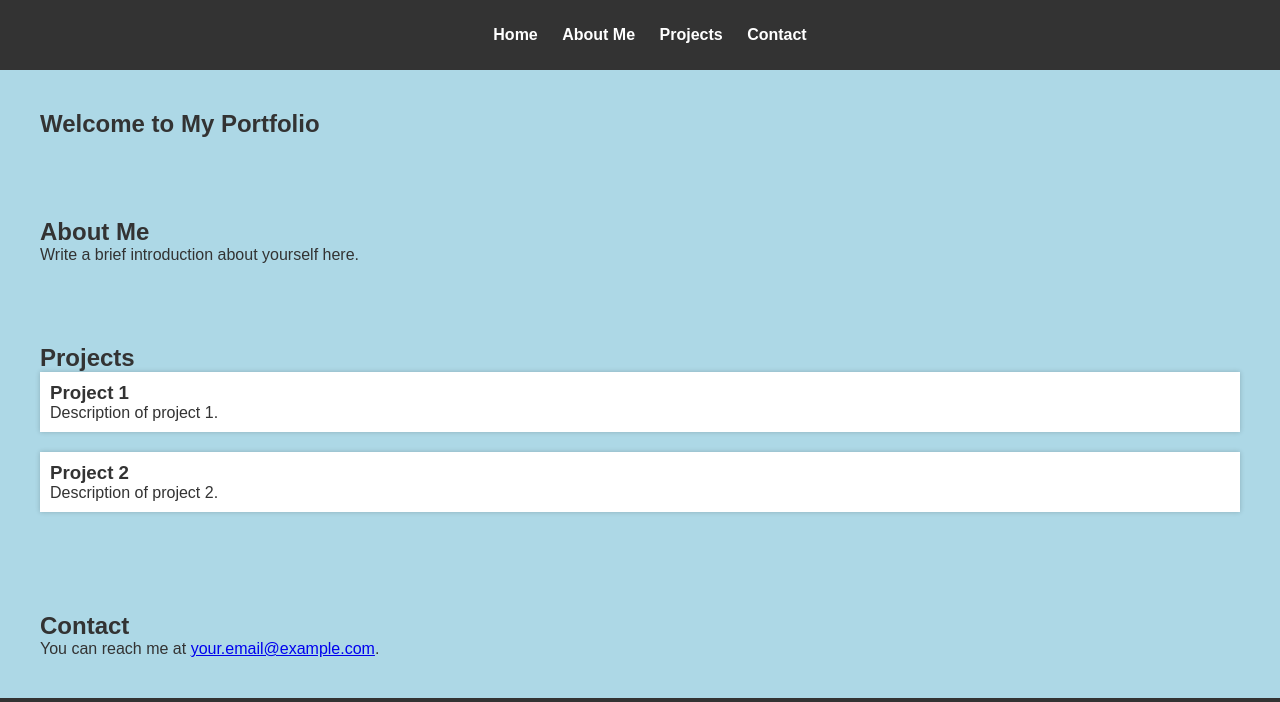
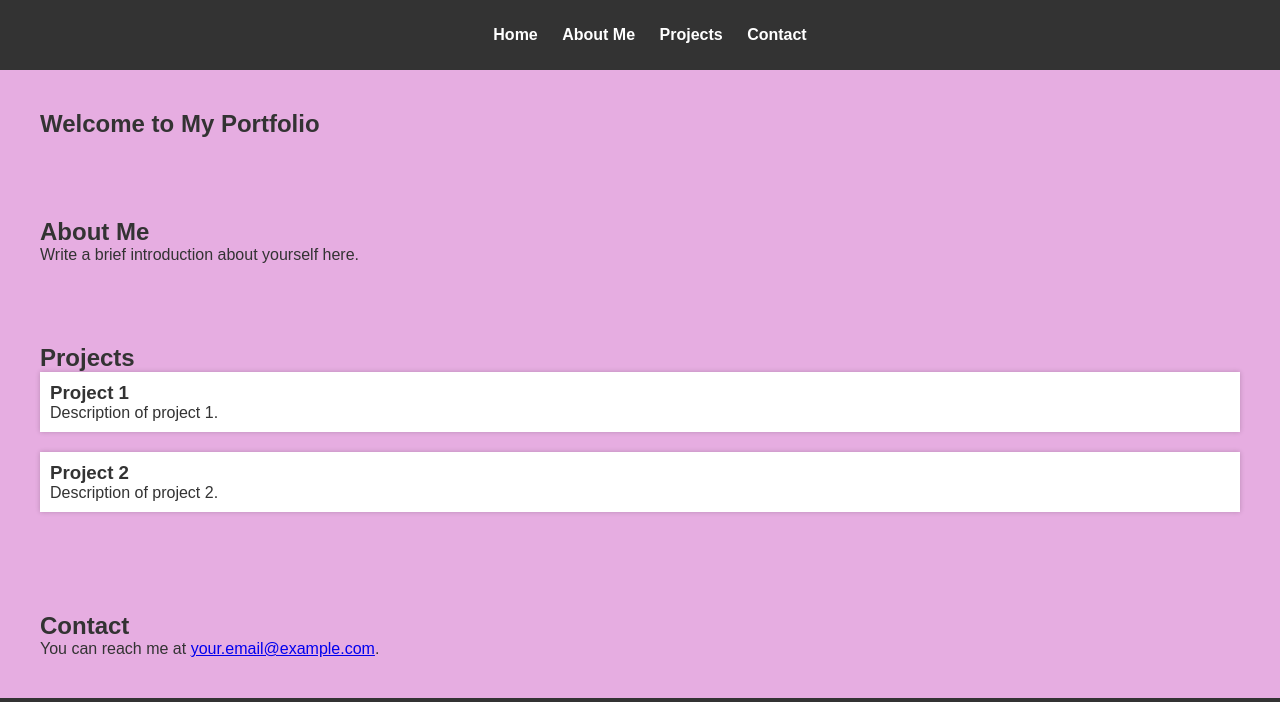
Before and after one commit to Glitch-kid07/.github.io, a plain HTML site: page index.html in a window 1280 px wide. Shown: the top 702 px of the page. Drawn offline with Linux system fonts and the light colour scheme.

Commit message:
Update style.css

```diff
--- a/style.css
+++ b/style.css
@@ -68,5 +68,5 @@ footer img {
 }
 
 body {
-  background-color: lightblue;
-}
+    background-color: rgb(230, 173, 225);
+  }
```
